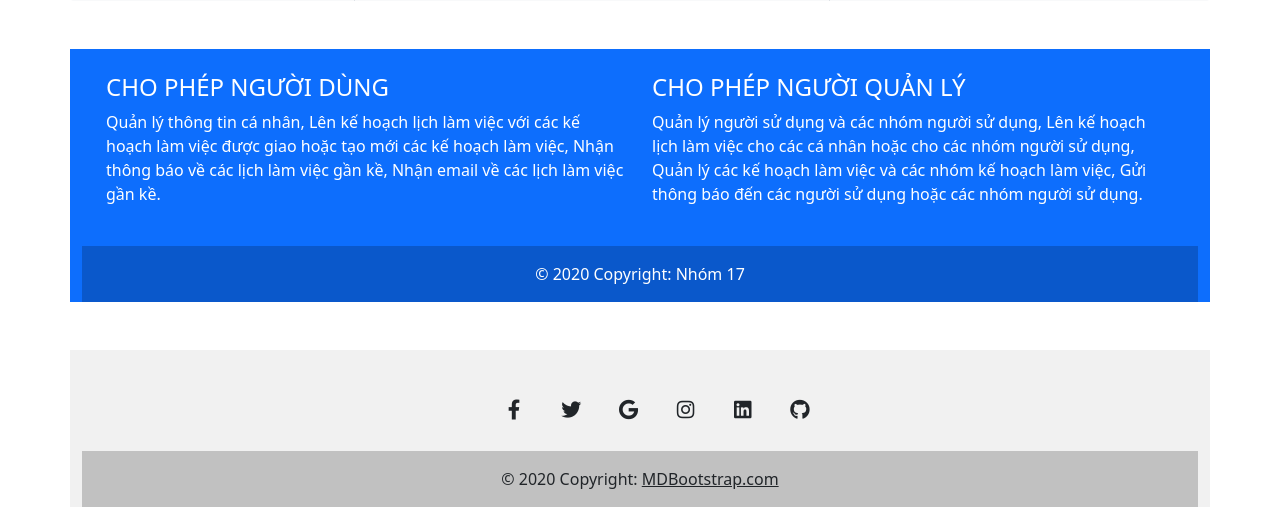
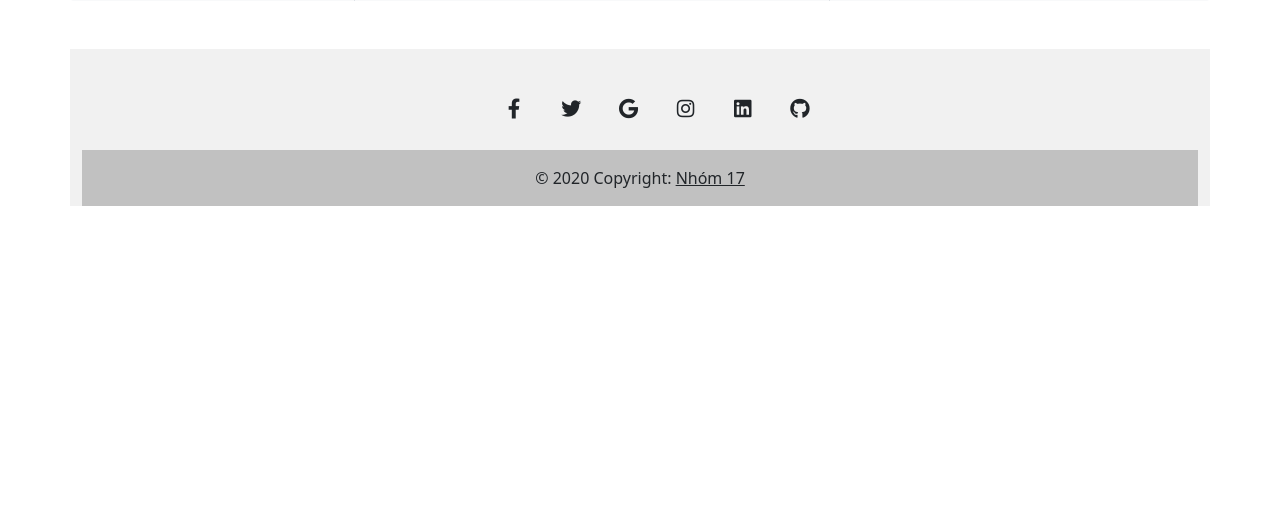
Before and after one commit to Phamthokd/BTL_CSE, a PHP site: page /BTL_CSE/profile/profile_setting.php?id=3 in a window 1280 px wide. Shown: the part 1016-1523 px from the top of the page. After the commit the page ends 1222 px from the top, so only its background shows below. Run offline with PHP 8.4, Linux system fonts and the light colour scheme; a user stored in the database is signed in; data comes from the database, SQL or seed files in the repository; data that the repository does not hold is empty; some libraries are stand-ins or nearby versions.

Commit message:
complete profile_setting.php

```diff
--- a/users/profile/profile_setting.php
+++ b/users/profile/profile_setting.php
@@ -141,53 +141,7 @@
             </div>
         </div>
     </div>
-    <div class="container mt-5">
-          <div class="row">
-            <footer class="bg-primary text-white text-center text-lg-start">
-              <!-- Grid container -->
-              <div class="container p-4">
-                <!--Grid row-->
-                <div class="row">
-                  <!--Grid column-->
-                  <div class="col-lg-6 col-md-12 mb-4 mb-md-0">
-                    <h4 class="text-uppercase">Cho phép người dùng</h4>
-
-                    <p>
-                      Quản lý thông tin cá nhân,
-                      Lên kế hoạch lịch làm việc với các kế hoạch làm việc được giao hoặc tạo mới các kế hoạch
-                      làm việc,
-                      Nhận thông báo về các lịch làm việc gần kề,
-                      Nhận email về các lịch làm việc gần kề.
-                    </p>
-                  </div>
-                  <!--Grid column-->
-
-                  <!--Grid column-->
-                  <div class="col-lg-6 col-md-12 mb-4 mb-md-0">
-                    <h4 class="text-uppercase">Cho phép người quản lý</h4>
-
-                    <p>
-                      Quản lý người sử dụng và các nhóm người sử dụng,
-                      Lên kế hoạch lịch làm việc cho các cá nhân hoặc cho các nhóm người sử dụng,
-                      Quản lý các kế hoạch làm việc và các nhóm kế hoạch làm việc,
-                      Gửi thông báo đến các người sử dụng hoặc các nhóm người sử dụng.
-                    </p>
-                  </div>
-                  <!--Grid column-->
-                </div>
-                <!--Grid row-->
-              </div>
-              <!-- Grid container -->
-
-              <!-- Copyright -->
-              <div class="text-center p-3" style="background-color: rgba(0, 0, 0, 0.2);">
-                © 2020 Copyright:
-                <a class="text-white">Nhóm 17</a>
-              </div>
-              <!-- Copyright -->
-            </footer>
-        </div>
-      </div><div class="container mt-5">
+        <div class="container mt-5">
           <div class="row">
             <footer class="text-center text-white" style="background-color: #f1f1f1;">
               <!-- Grid container -->
@@ -254,7 +208,7 @@
               <!-- Copyright -->
               <div class="text-center text-dark p-3" style="background-color: rgba(0, 0, 0, 0.2);">
                 © 2020 Copyright:
-                <a class="text-dark" href="#">MDBootstrap.com</a>
+                <a class="text-dark" href="#">Nhóm 17</a>
               </div>
               <!-- Copyright -->
             </footer>
```
